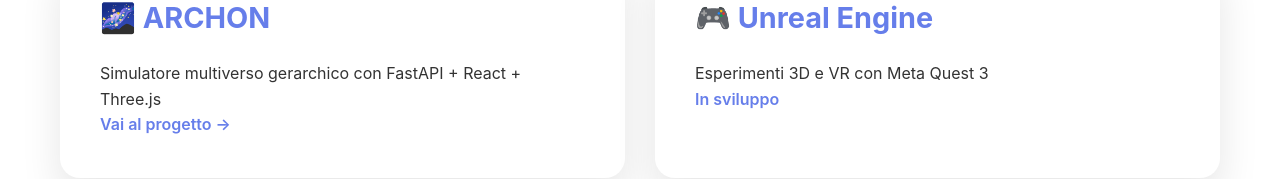
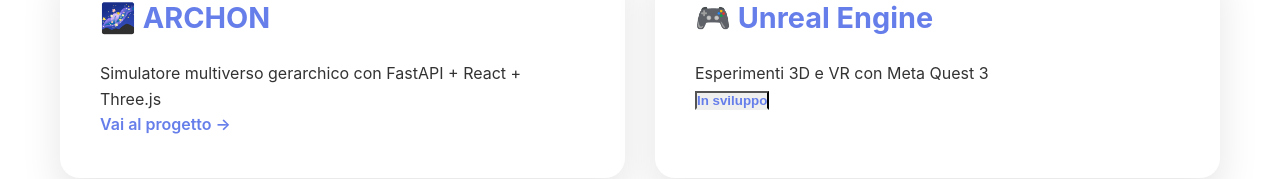
Before and after one commit to Crew200408/cristianalemanno-portfolio, a React (Create React App) app: page / in a window 1280 px wide. Shown: the part 1364-1543 px from the top of the page. Built offline with nearby package versions, Linux system fonts and the light colour scheme.

Commit message:
Update App.js

```diff
--- a/src/App.js
+++ b/src/App.js
@@ -37,7 +37,9 @@
           <div className="project-card">
             <h3>🎮 Unreal Engine</h3>
             <p>Esperimenti 3D e VR con Meta Quest 3</p>
-            <a href="#" className="project-link">In sviluppo</a>
+           <button className="project-link" onClick={() => alert('Progetto in sviluppo!')}>
+              In sviluppo
+          </button>
           </div>
         </div>
       </section>
```
